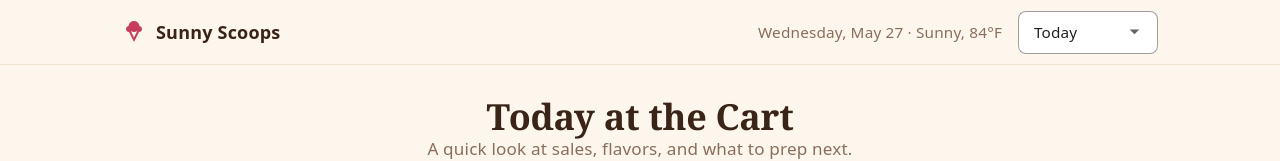
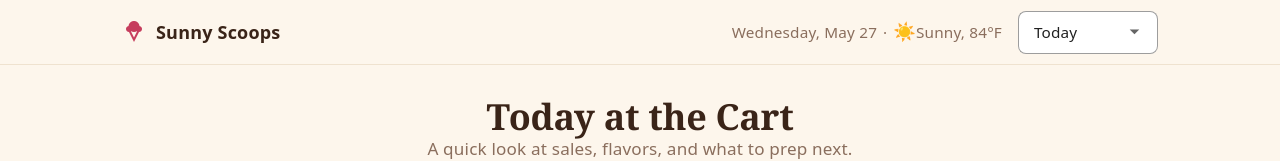
Before and after one commit to jessvu-designs/LESSON_8, a Vue app: page / in a window 1280 px wide. Shown: the top 161 px of the page. Built offline with nearby package versions, Linux system fonts and the light colour scheme.

Commit message:
feat: enhance HomeView with monthly metrics and weather emojis

```diff
--- a/src/data/metrics.json
+++ b/src/data/metrics.json
@@ -56,6 +56,234 @@
         "orders": [1720, 1880, 2240, 2680, 3720]
       },
       "topFlavor": { "name": "Salted Chocolate", "scoops": 4180 }
+    },
+    "jan": {
+      "label": "January",
+      "dateLabel": "January 2026",
+      "trendLabel": "vs Jan last year",
+      "scoopLabelSuffix": "in January",
+      "kpis": {
+        "scoopsSold":   { "value": 2680,  "prev": 2460 },
+        "totalSales":   { "value": 18250, "prev": 16780 },
+        "ordersServed": { "value": 1720,  "prev": 1580 }
+      },
+      "chart": {
+        "axisLabel": "Week",
+        "labels": ["Wk 1", "Wk 2", "Wk 3", "Wk 4"],
+        "scoops": [620, 660, 690, 710],
+        "sales":  [4220, 4490, 4690, 4850],
+        "orders": [400, 420, 440, 460]
+      },
+      "topFlavor": { "name": "Salted Chocolate", "scoops": 612 }
+    },
+    "feb": {
+      "label": "February",
+      "dateLabel": "February 2026",
+      "trendLabel": "vs Feb last year",
+      "scoopLabelSuffix": "in February",
+      "kpis": {
+        "scoopsSold":   { "value": 2940,  "prev": 2710 },
+        "totalSales":   { "value": 20480, "prev": 18820 },
+        "ordersServed": { "value": 1880,  "prev": 1740 }
+      },
+      "chart": {
+        "axisLabel": "Week",
+        "labels": ["Wk 1", "Wk 2", "Wk 3", "Wk 4"],
+        "scoops": [680, 720, 760, 780],
+        "sales":  [4720, 5020, 5290, 5450],
+        "orders": [440, 460, 480, 500]
+      },
+      "topFlavor": { "name": "Vanilla Bean", "scoops": 684 }
+    },
+    "mar": {
+      "label": "March",
+      "dateLabel": "March 2026",
+      "trendLabel": "vs Mar last year",
+      "scoopLabelSuffix": "in March",
+      "kpis": {
+        "scoopsSold":   { "value": 3520,  "prev": 3260 },
+        "totalSales":   { "value": 24360, "prev": 22500 },
+        "ordersServed": { "value": 2240,  "prev": 2070 }
+      },
+      "chart": {
+        "axisLabel": "Week",
+        "labels": ["Wk 1", "Wk 2", "Wk 3", "Wk 4"],
+        "scoops": [820, 860, 900, 940],
+        "sales":  [5680, 5960, 6230, 6490],
+        "orders": [520, 550, 580, 590]
+      },
+      "topFlavor": { "name": "Honey Lavender", "scoops": 798 }
+    },
+    "apr": {
+      "label": "April",
+      "dateLabel": "April 2026",
+      "trendLabel": "vs Apr last year",
+      "scoopLabelSuffix": "in April",
+      "kpis": {
+        "scoopsSold":   { "value": 4180,  "prev": 3860 },
+        "totalSales":   { "value": 28760, "prev": 26540 },
+        "ordersServed": { "value": 2680,  "prev": 2480 }
+      },
+      "chart": {
+        "axisLabel": "Week",
+        "labels": ["Wk 1", "Wk 2", "Wk 3", "Wk 4"],
+        "scoops": [960, 1020, 1080, 1120],
+        "sales":  [6620, 7020, 7430, 7690],
+        "orders": [620, 660, 690, 710]
+      },
+      "topFlavor": { "name": "Matcha Coconut", "scoops": 902 }
+    },
+    "may": {
+      "label": "May",
+      "dateLabel": "May 2026",
+      "trendLabel": "vs May last year",
+      "scoopLabelSuffix": "in May",
+      "kpis": {
+        "scoopsSold":   { "value": 5640,  "prev": 5180 },
+        "totalSales":   { "value": 39350, "prev": 36100 },
+        "ordersServed": { "value": 3620,  "prev": 3320 }
+      },
+      "chart": {
+        "axisLabel": "Week",
+        "labels": ["Wk 1", "Wk 2", "Wk 3", "Wk 4"],
+        "scoops": [1320, 1380, 1450, 1490],
+        "sales":  [9210, 9620, 10110, 10410],
+        "orders": [850, 890, 930, 950]
+      },
+      "topFlavor": { "name": "Strawberry Hibiscus", "scoops": 1180 }
+    },
+    "jun": {
+      "label": "June",
+      "dateLabel": "June 2026",
+      "trendLabel": "vs Jun last year",
+      "scoopLabelSuffix": "in June",
+      "kpis": {
+        "scoopsSold":   { "value": 7200,  "prev": 6620 },
+        "totalSales":   { "value": 50400, "prev": 46340 },
+        "ordersServed": { "value": 4620,  "prev": 4240 }
+      },
+      "chart": {
+        "axisLabel": "Week",
+        "labels": ["Wk 1", "Wk 2", "Wk 3", "Wk 4"],
+        "scoops": [1700, 1780, 1850, 1870],
+        "sales":  [11900, 12460, 12940, 13100],
+        "orders": [1090, 1140, 1190, 1200]
+      },
+      "topFlavor": { "name": "Strawberry Hibiscus", "scoops": 1540 }
+    },
+    "jul": {
+      "label": "July",
+      "dateLabel": "July 2026",
+      "trendLabel": "vs Jul last year",
+      "scoopLabelSuffix": "in July",
+      "kpis": {
+        "scoopsSold":   { "value": 8400,  "prev": 7720 },
+        "totalSales":   { "value": 58800, "prev": 54040 },
+        "ordersServed": { "value": 5390,  "prev": 4950 }
+      },
+      "chart": {
+        "axisLabel": "Week",
+        "labels": ["Wk 1", "Wk 2", "Wk 3", "Wk 4"],
+        "scoops": [2000, 2080, 2150, 2170],
+        "sales":  [14000, 14560, 15050, 15190],
+        "orders": [1290, 1330, 1380, 1390]
+      },
+      "topFlavor": { "name": "Strawberry Hibiscus", "scoops": 1820 }
+    },
+    "aug": {
+      "label": "August",
+      "dateLabel": "August 2026",
+      "trendLabel": "vs Aug last year",
+      "scoopLabelSuffix": "in August",
+      "kpis": {
+        "scoopsSold":   { "value": 8100,  "prev": 7460 },
+        "totalSales":   { "value": 56700, "prev": 52220 },
+        "ordersServed": { "value": 5200,  "prev": 4780 }
+      },
+      "chart": {
+        "axisLabel": "Week",
+        "labels": ["Wk 1", "Wk 2", "Wk 3", "Wk 4"],
+        "scoops": [1940, 2010, 2070, 2080],
+        "sales":  [13580, 14070, 14490, 14560],
+        "orders": [1250, 1290, 1330, 1330]
+      },
+      "topFlavor": { "name": "Pistachio Rose", "scoops": 1690 }
+    },
+    "sep": {
+      "label": "September",
+      "dateLabel": "September 2026",
+      "trendLabel": "vs Sep last year",
+      "scoopLabelSuffix": "in September",
+      "kpis": {
+        "scoopsSold":   { "value": 6200,  "prev": 5740 },
+        "totalSales":   { "value": 43400, "prev": 40180 },
+        "ordersServed": { "value": 3980,  "prev": 3680 }
+      },
+      "chart": {
+        "axisLabel": "Week",
+        "labels": ["Wk 1", "Wk 2", "Wk 3", "Wk 4"],
+        "scoops": [1500, 1560, 1570, 1570],
+        "sales":  [10500, 10920, 10990, 10990],
+        "orders": [970, 1000, 1010, 1000]
+      },
+      "topFlavor": { "name": "Salted Chocolate", "scoops": 1320 }
+    },
+    "oct": {
+      "label": "October",
+      "dateLabel": "October 2026",
+      "trendLabel": "vs Oct last year",
+      "scoopLabelSuffix": "in October",
+      "kpis": {
+        "scoopsSold":   { "value": 4500,  "prev": 4180 },
+        "totalSales":   { "value": 31500, "prev": 29260 },
+        "ordersServed": { "value": 2890,  "prev": 2680 }
+      },
+      "chart": {
+        "axisLabel": "Week",
+        "labels": ["Wk 1", "Wk 2", "Wk 3", "Wk 4"],
+        "scoops": [1080, 1120, 1140, 1160],
+        "sales":  [7560, 7840, 7980, 8120],
+        "orders": [690, 720, 740, 740]
+      },
+      "topFlavor": { "name": "Pumpkin Spice", "scoops": 980 }
+    },
+    "nov": {
+      "label": "November",
+      "dateLabel": "November 2026",
+      "trendLabel": "vs Nov last year",
+      "scoopLabelSuffix": "in November",
+      "kpis": {
+        "scoopsSold":   { "value": 3300,  "prev": 3060 },
+        "totalSales":   { "value": 23100, "prev": 21400 },
+        "ordersServed": { "value": 2120,  "prev": 1960 }
+      },
+      "chart": {
+        "axisLabel": "Week",
+        "labels": ["Wk 1", "Wk 2", "Wk 3", "Wk 4"],
+        "scoops": [790, 820, 840, 850],
+        "sales":  [5530, 5740, 5880, 5950],
+        "orders": [510, 530, 540, 540]
+      },
+      "topFlavor": { "name": "Cinnamon Pecan", "scoops": 740 }
+    },
+    "dec": {
+      "label": "December",
+      "dateLabel": "December 2026",
+      "trendLabel": "vs Dec last year",
+      "scoopLabelSuffix": "in December",
+      "kpis": {
+        "scoopsSold":   { "value": 3000,  "prev": 2780 },
+        "totalSales":   { "value": 21000, "prev": 19460 },
+        "ordersServed": { "value": 1920,  "prev": 1780 }
+      },
+      "chart": {
+        "axisLabel": "Week",
+        "labels": ["Wk 1", "Wk 2", "Wk 3", "Wk 4"],
+        "scoops": [720, 750, 770, 760],
+        "sales":  [5040, 5250, 5390, 5320],
+        "orders": [460, 480, 490, 490]
+      },
+      "topFlavor": { "name": "Peppermint Bark", "scoops": 680 }
     }
   },
   "flavors": [
--- a/src/views/HomeView.vue
+++ b/src/views/HomeView.vue
@@ -6,7 +6,12 @@
         <span class="brand-name">Sunny Scoops</span>
       </div>
       <div class="topbar-right">
-        <span class="topbar-date">{{ period.dateLabel }}</span>
+        <span class="topbar-date">
+          <template v-for="(part, i) in dateParts" :key="i">
+            <span v-if="i > 0"> · </span>
+            <span><span v-if="part.emoji" class="topbar-weather" aria-hidden="true">{{ part.emoji }} </span>{{ part.text }}</span>
+          </template>
+        </span>
         <v-select
           v-model="periodKey"
           :items="periodOptions"
@@ -116,7 +121,10 @@ import { ref, computed } from 'vue'
 import BarChart from '../components/BarChart.vue'
 import data from '../data/metrics.json'
 
-type PeriodKey = 'today' | 'month' | 'ytd'
+type PeriodKey =
+  | 'today' | 'month' | 'ytd'
+  | 'jan' | 'feb' | 'mar' | 'apr' | 'may' | 'jun'
+  | 'jul' | 'aug' | 'sep' | 'oct' | 'nov' | 'dec'
 type Metric = 'sales' | 'orders' | 'scoops'
 
 const periodKey = ref<PeriodKey>('today')
@@ -126,9 +134,43 @@ const periodOptions = [
   { value: 'today', label: 'Today' },
   { value: 'month', label: 'This Month' },
   { value: 'ytd',   label: 'Year to Date' },
+  { value: 'jan', label: 'January' },
+  { value: 'feb', label: 'February' },
+  { value: 'mar', label: 'March' },
+  { value: 'apr', label: 'April' },
+  { value: 'may', label: 'May' },
+  { value: 'jun', label: 'June' },
+  { value: 'jul', label: 'July' },
+  { value: 'aug', label: 'August' },
+  { value: 'sep', label: 'September' },
+  { value: 'oct', label: 'October' },
+  { value: 'nov', label: 'November' },
+  { value: 'dec', label: 'December' },
 ]
 
 const period = computed(() => data.periods[periodKey.value])
+
+const weatherEmoji = computed(() => {
+  const label = period.value.dateLabel.toLowerCase()
+  if (label.includes('thunder') || label.includes('storm')) return '⛈️'
+  if (label.includes('snow'))    return '❄️'
+  if (label.includes('rain'))    return '🌧️'
+  if (label.includes('windy'))   return '💨'
+  if (label.includes('fog'))     return '🌫️'
+  if (label.includes('partly'))  return '⛅'
+  if (label.includes('cloud'))   return '☁️'
+  if (label.includes('sunny') || label.includes('clear')) return '☀️'
+  return ''
+})
+
+const WEATHER_RE = /thunder|storm|snow|rain|windy|fog|partly|cloud|sunny|clear/i
+const dateParts = computed(() => {
+  const emoji = weatherEmoji.value
+  return period.value.dateLabel.split(' · ').map(text => ({
+    text,
+    emoji: emoji && WEATHER_RE.test(text) ? emoji : '',
+  }))
+})
 
 function pctChange(curr: number, prev: number) {
   if (!prev) return 0
@@ -224,7 +266,8 @@ function trendClass(t: number) {
 .brand-icon { color: #c63d5d; }
 .brand-name { font-weight: 600; font-size: 1rem; color: #3a2418; letter-spacing: 0.2px; }
 .topbar-right { display: flex; align-items: center; gap: 16px; }
-.topbar-date { font-size: 0.85rem; color: #8a6e5d; }
+.topbar-date { font-size: 0.85rem; color: #8a6e5d; display: inline-flex; align-items: center; gap: 6px; }
+.topbar-weather { font-size: 1rem; line-height: 1; }
 .period-filter { max-width: 160px; min-width: 140px; }
 :deep(.period-filter .v-field) {
   border-radius: 8px;
```
